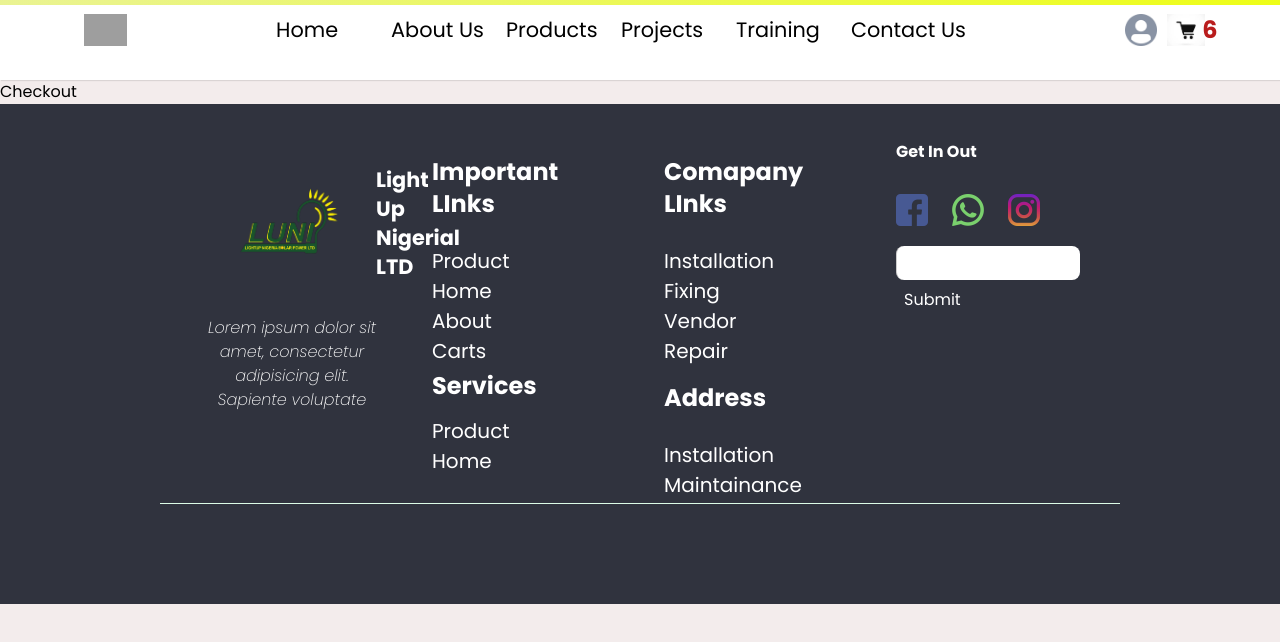
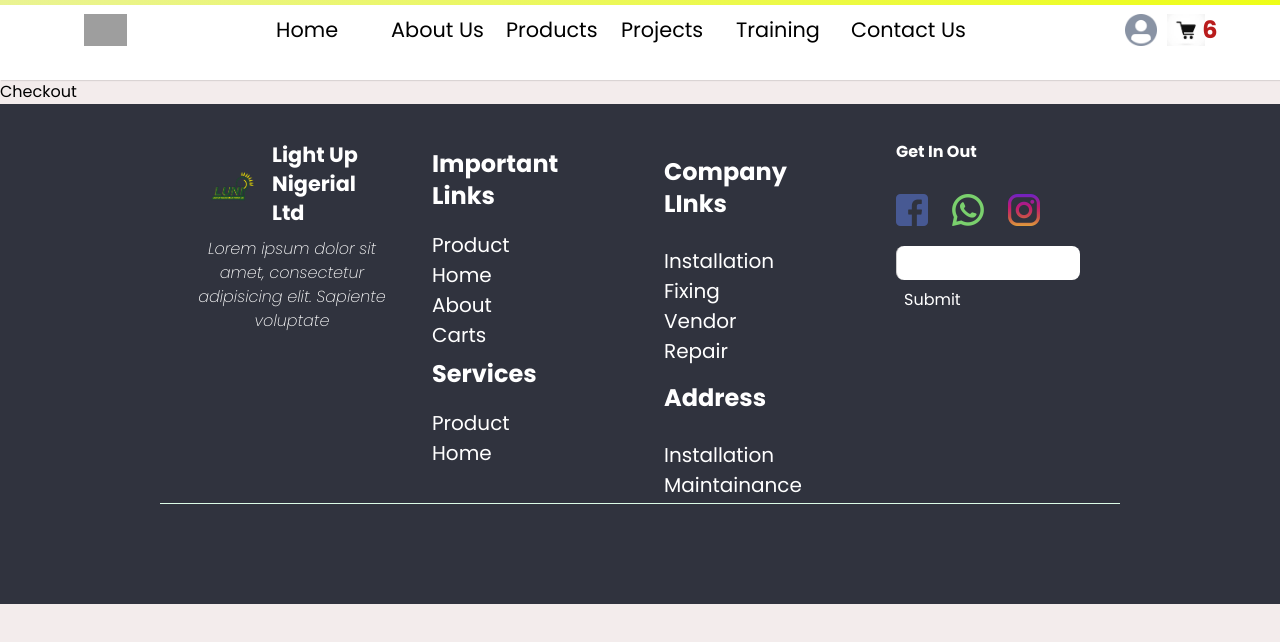
Before and after one commit to i-am-skidohbah/luni-SecondB, a React (Create React App) app: page /checkout in a window 1280 px wide. Shown: the top 642 px of the page. Built offline with nearby package versions, Linux system fonts and the light colour scheme; grey boxes are pictures that could not be loaded.

Commit message:
more init

```diff
--- a/src/components/contact.jsx
+++ b/src/components/contact.jsx
@@ -14,8 +14,7 @@ const Contact = () => {
               new offer every week + discount systerm + best prices
             </h1>
             <p className="text-center text-base text-black py-2">
-              Lorem ipsum dolor, sit amet consectetur adipisicing elit. A
-              assumenda nostrum ipsum sed.
+              Subscribe to our Newsletters and Solar manuals
             </p>
             <div className="flex justify-center items-center gap-0 py-4">
               <input
--- a/src/components/footer.jsx
+++ b/src/components/footer.jsx
@@ -7,15 +7,15 @@ const Footer = () => {
   return (
     <div className="w-full flex justify-center h-full  md:h-[500px] bg_footer">
       <div className="w-3/4 grid grid-cols-1 md:grid-cols-4 h-[80%] place-items-start border-b border-green-100 py-5 px-4">
-        <div className="  px-6 py-4">
+        <div className="  px-4 py-4">
           <section>
             <div className="flex items-center  ">
               <img
                 src={logo}
-                className="w-44  h-44 object-contain px-6"
+                className="w-20  h-20 object-contain px-3"
                 alt=""
               />
-              <h2 className="text-white capitalize">light Up Nigerial LTD</h2>
+              <h2 className="text-white capitalize">light Up Nigerial Ltd</h2>
             </div>
             <div>
               <p className="font-extralight text-center italic text-white">
@@ -29,8 +29,8 @@ const Footer = () => {
         {/* the first */}
         <div className="flex  px-6 py-4  flex-col  ">
           <div>
-            <h2 className="text-white text-bold capitalize text-2xl py-4">
-              important LInks
+            <h2 className="text-white text-bold capitalize text-2xl py-2">
+              important Links
             </h2>
             <p className="text-xl leading-normal capitalize">product</p>
             <p className="text-xl leading-normal capitalize ">home</p>
@@ -39,7 +39,7 @@ const Footer = () => {
           </div>
 
           <div>
-            <h2 className="text-white text-bold capitalize text-2xl py-1">
+            <h2 className="text-white text-bold capitalize text-2xl py-2">
               services
             </h2>
             <p className="text-xl leading-normal capitalize ">product</p>
@@ -49,7 +49,7 @@ const Footer = () => {
         <div className="flex r  px-6 py-4  flex-col ">
           <div>
             <h2 className="text-white text-bold capitalize text-2xl py-4">
-              Comapany LInks
+              Company LInks
             </h2>
             <p className="text-xl leading-normal capitalize ">installation</p>
             <p className="text-xl leading-normal capitalize ">fixing</p>
```
Also changed, not shown: src/Assests/products/1kw-compacy-solarator.jpg (added).
